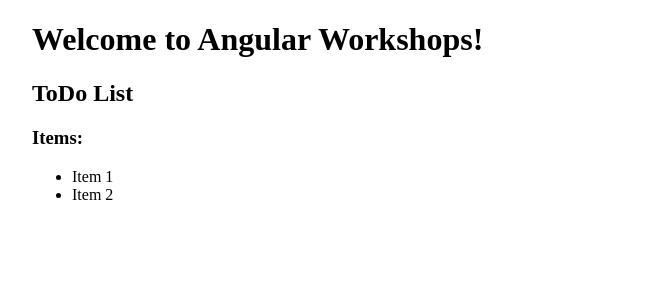
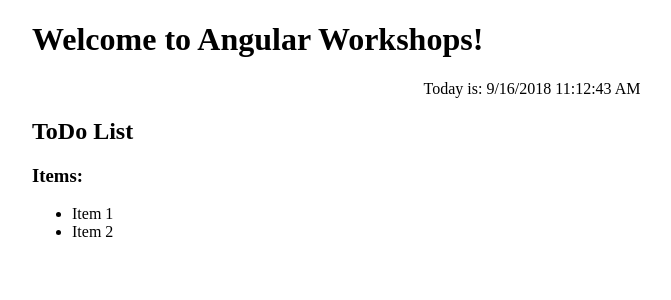
Before and after one commit to mati4455/angular-workshops, an Angular app: page / in a window 1280 px wide. Shown: the top 300 px of the page, without its empty margins (108-779 px from the left). Built offline with nearby package versions, Linux system fonts and the light colour scheme.

Commit message:
Add inline-compoentn with current datetime

```diff
--- a/src/app/app.component.html
+++ b/src/app/app.component.html
@@ -3,5 +3,7 @@
     Welcome to Angular Workshops!
   </h1>
 
+  <app-current-datetime></app-current-datetime>
+
   <app-todo-list></app-todo-list>
 </div>
--- a/src/app/app.module.ts
+++ b/src/app/app.module.ts
@@ -3,11 +3,13 @@
 
 import { AppComponent } from './app.component';
 import { TodoListComponent } from './todo-list/todo-list.component';
+import { CurrentDatetimeComponent } from './current-datetime/current-datetime.component';
 
 @NgModule({
   declarations: [
     AppComponent,
-    TodoListComponent
+    TodoListComponent,
+    CurrentDatetimeComponent
   ],
   imports: [
     BrowserModule
--- /dev/null
+++ b/src/app/current-datetime/current-datetime.component.ts
@@ -0,0 +1,23 @@
+import { Component, OnInit } from '@angular/core';
+
+@Component({
+  selector: 'app-current-datetime',
+  template: `<div class="datetime">Today is: {{ currDateTime }}</div>`,
+  styles: [`
+    .datetime {
+      text-align: center;
+    }
+  `]
+})
+export class CurrentDatetimeComponent implements OnInit {
+
+  currDateTime: string;
+
+  constructor() { }
+
+  ngOnInit() {
+    const currDate = new Date();
+    this.currDateTime = `${currDate.toLocaleDateString()} ${currDate.toLocaleTimeString()}`;
+  }
+
+}
```
